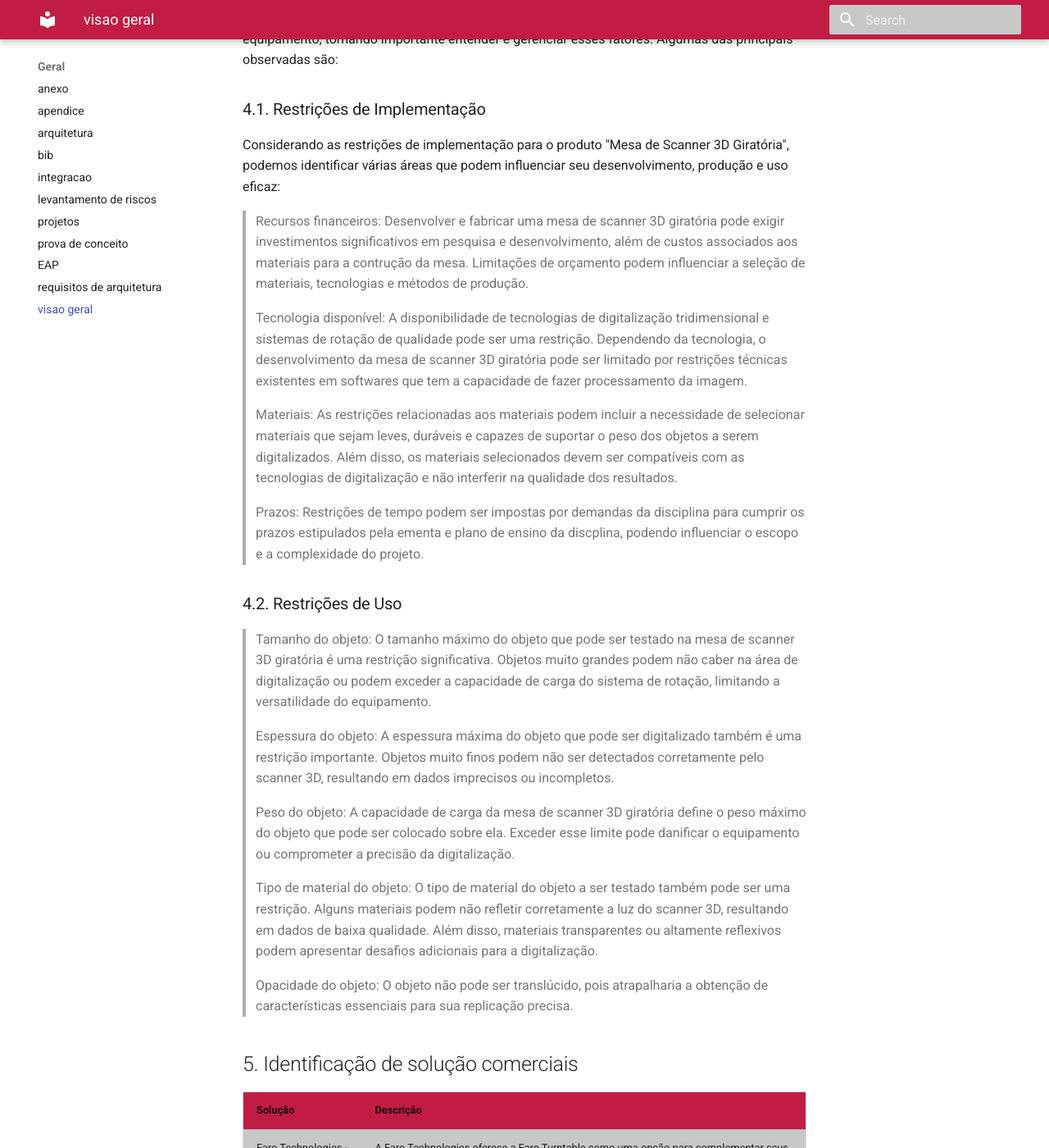
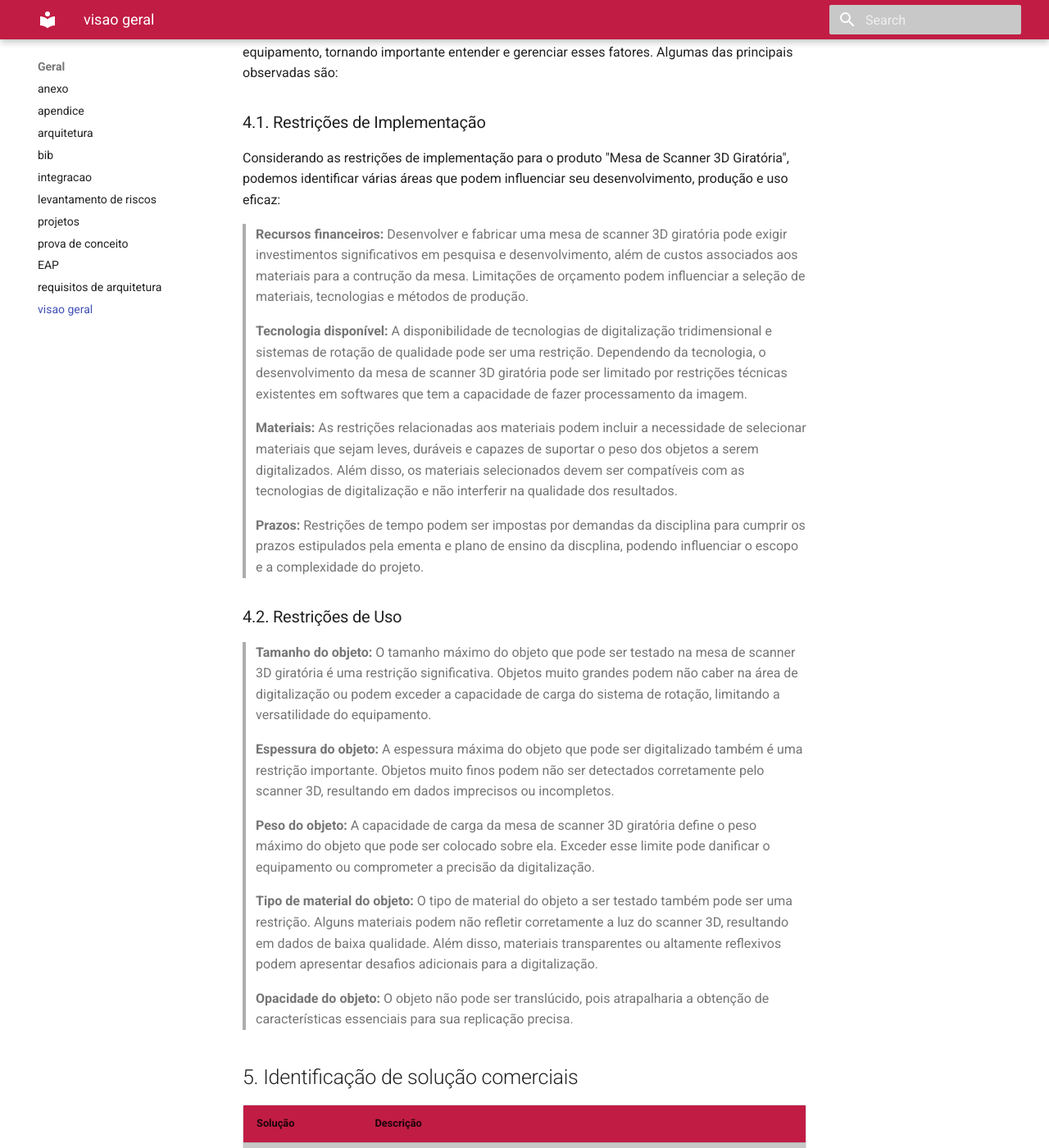
Before and after one commit to Calcioft/ScanPoint, an MkDocs documentation site: the page built from docs/geral/visaogeral.md, in a window 1280 px wide and 1400 px high, scrolled down 2097 px. Shown: the whole window at 82% size. Built offline with MkDocs 1.6.1 and Material for MkDocs 9.7.7, drawn with Linux system fonts in a browser that asks for light colours; some of the changed text lies outside the part shown.

```diff
--- a/docs/geral/visaogeral.md
+++ b/docs/geral/visaogeral.md
@@ -25,20 +25,15 @@ O produto tem como principal objetivo facilitar o processo de escaneamento de ob
 
 O Scan3D compreende uma solução completa para o processo de escaneamento e reprodução 3D de objetos físicos. Os recursos e funcionalidades foram cuidadosamente planejados para oferecer uma experiência eficiente e intuitiva aos usuários. Com esse intuito, podem ser apresentados de forma geral as seguintes partes da solução:
 
-* Interação com o usuário
-Sistema para interação com usuário, dando explicações iniciais necessárias, permitindo iniciar o processo, acompanhar aproximadamente quanto tempo falta até o fim do processo, cancelar e pré-visualizar o resultado do que será enviado para impressão.
+> **Interação com o usuário:** Sistema para interação com usuário, dando explicações iniciais necessárias, permitindo iniciar o processo, acompanhar aproximadamente quanto tempo falta até o fim do processo, cancelar e pré-visualizar o resultado do que será enviado para impressão.
 
-* Captura do objeto
-Realiza a captura de imagens do objeto físico a ser escaneado, garantindo uma rotação constante para obter imagens uniformes. As imagens são transmitidas para um computador via cabo USB para processamento adicional.
+> **Captura do objeto:** Realiza a captura de imagens do objeto físico a ser escaneado, garantindo uma rotação constante para obter imagens uniformes. As imagens são transmitidas para um computador via cabo USB para processamento adicional.
 
-* Processamento
-O sistema processa as imagens capturadas para gerar um arquivo STL para fatiamento em software de impressão 3D.
+> **Processamento:**  O sistema processa as imagens capturadas para gerar um arquivo STL para fatiamento em software de impressão 3D.
 
-* Pré visualização do resultado
-Após o processamento das imagens, o sistema oferece uma pré-visualização do resultado final do modelo 3D gerado, permitindo ao usuário revisar e confirmar antes de prosseguir para o download ou a impressão.
+> **Pré visualização do resultado:** Após o processamento das imagens, o sistema oferece uma pré-visualização do resultado final do modelo 3D gerado, permitindo ao usuário revisar e confirmar antes de prosseguir para o download ou a impressão.
 
-* Download do arquivo
-O usuário tem a opção de baixar o arquivo 3D gerado para impressão posterior, garantindo flexibilidade e conveniência no uso do sistema.
+> **Download do arquivo:** O usuário tem a opção de baixar o arquivo 3D gerado para impressão posterior, garantindo flexibilidade e conveniência no uso do sistema.
 
 ## 4. Restrições
 
@@ -48,25 +43,25 @@ As restrições impostas pelo communication-box podem ser críticas para os usu
 
 Considerando as restrições de implementação para o produto "Mesa de Scanner 3D Giratória", podemos identificar várias áreas que podem influenciar seu desenvolvimento, produção e uso eficaz:
 
-> Recursos financeiros: Desenvolver e fabricar uma mesa de scanner 3D giratória pode exigir investimentos significativos em pesquisa e desenvolvimento, além de custos associados aos materiais para a contrução da mesa. Limitações de orçamento podem influenciar a seleção de materiais, tecnologias e métodos de produção.
+> **Recursos financeiros:** Desenvolver e fabricar uma mesa de scanner 3D giratória pode exigir investimentos significativos em pesquisa e desenvolvimento, além de custos associados aos materiais para a contrução da mesa. Limitações de orçamento podem influenciar a seleção de materiais, tecnologias e métodos de produção.
 
-> Tecnologia disponível: A disponibilidade de tecnologias de digitalização tridimensional e sistemas de rotação de qualidade pode ser uma restrição. Dependendo da tecnologia, o desenvolvimento da mesa de scanner 3D giratória pode ser limitado por restrições técnicas existentes em softwares que tem a capacidade de fazer processamento da imagem.
+> **Tecnologia disponível:** A disponibilidade de tecnologias de digitalização tridimensional e sistemas de rotação de qualidade pode ser uma restrição. Dependendo da tecnologia, o desenvolvimento da mesa de scanner 3D giratória pode ser limitado por restrições técnicas existentes em softwares que tem a capacidade de fazer processamento da imagem.
 
-> Materiais: As restrições relacionadas aos materiais podem incluir a necessidade de selecionar materiais que sejam leves, duráveis e capazes de suportar o peso dos objetos a serem digitalizados. Além disso, os materiais selecionados devem ser compatíveis com as tecnologias de digitalização e não interferir na qualidade dos resultados.
+> **Materiais:** As restrições relacionadas aos materiais podem incluir a necessidade de selecionar materiais que sejam leves, duráveis e capazes de suportar o peso dos objetos a serem digitalizados. Além disso, os materiais selecionados devem ser compatíveis com as tecnologias de digitalização e não interferir na qualidade dos resultados.
 
-> Prazos: Restrições de tempo podem ser impostas por demandas da disciplina para cumprir os prazos estipulados pela ementa e plano de ensino da discplina, podendo influenciar o escopo e a complexidade do projeto.
+> **Prazos:** Restrições de tempo podem ser impostas por demandas da disciplina para cumprir os prazos estipulados pela ementa e plano de ensino da discplina, podendo influenciar o escopo e a complexidade do projeto.
 
 ### 4.2. Restrições de Uso
 
-> Tamanho do objeto: O tamanho máximo do objeto que pode ser testado na mesa de scanner 3D giratória é uma restrição significativa. Objetos muito grandes podem não caber na área de digitalização ou podem exceder a capacidade de carga do sistema de rotação, limitando a versatilidade do equipamento.
+> **Tamanho do objeto:** O tamanho máximo do objeto que pode ser testado na mesa de scanner 3D giratória é uma restrição significativa. Objetos muito grandes podem não caber na área de digitalização ou podem exceder a capacidade de carga do sistema de rotação, limitando a versatilidade do equipamento.
 
-> Espessura do objeto: A espessura máxima do objeto que pode ser digitalizado também é uma restrição importante. Objetos muito finos podem não ser detectados corretamente pelo scanner 3D, resultando em dados imprecisos ou incompletos.
+> **Espessura do objeto:** A espessura máxima do objeto que pode ser digitalizado também é uma restrição importante. Objetos muito finos podem não ser detectados corretamente pelo scanner 3D, resultando em dados imprecisos ou incompletos.
 
-> Peso do objeto: A capacidade de carga da mesa de scanner 3D giratória define o peso máximo do objeto que pode ser colocado sobre ela. Exceder esse limite pode danificar o equipamento ou comprometer a precisão da digitalização.
+> **Peso do objeto:** A capacidade de carga da mesa de scanner 3D giratória define o peso máximo do objeto que pode ser colocado sobre ela. Exceder esse limite pode danificar o equipamento ou comprometer a precisão da digitalização.
 
-> Tipo de material do objeto: O tipo de material do objeto a ser testado também pode ser uma restrição. Alguns materiais podem não refletir corretamente a luz do scanner 3D, resultando em dados de baixa qualidade. Além disso, materiais transparentes ou altamente reflexivos podem apresentar desafios adicionais para a digitalização.
+> **Tipo de material do objeto:** O tipo de material do objeto a ser testado também pode ser uma restrição. Alguns materiais podem não refletir corretamente a luz do scanner 3D, resultando em dados de baixa qualidade. Além disso, materiais transparentes ou altamente reflexivos podem apresentar desafios adicionais para a digitalização.
 
-> Opacidade do objeto: O objeto não pode ser translúcido, pois atrapalharia a obtenção de características essenciais para sua replicação precisa.
+> **Opacidade do objeto:** O objeto não pode ser translúcido, pois atrapalharia a obtenção de características essenciais para sua replicação precisa.
 
 ## 5. Identificação de solução comerciais
 
```
Also changed, not shown: other parts of docs/geral/visaogeral.md (+7 -7 lines).
